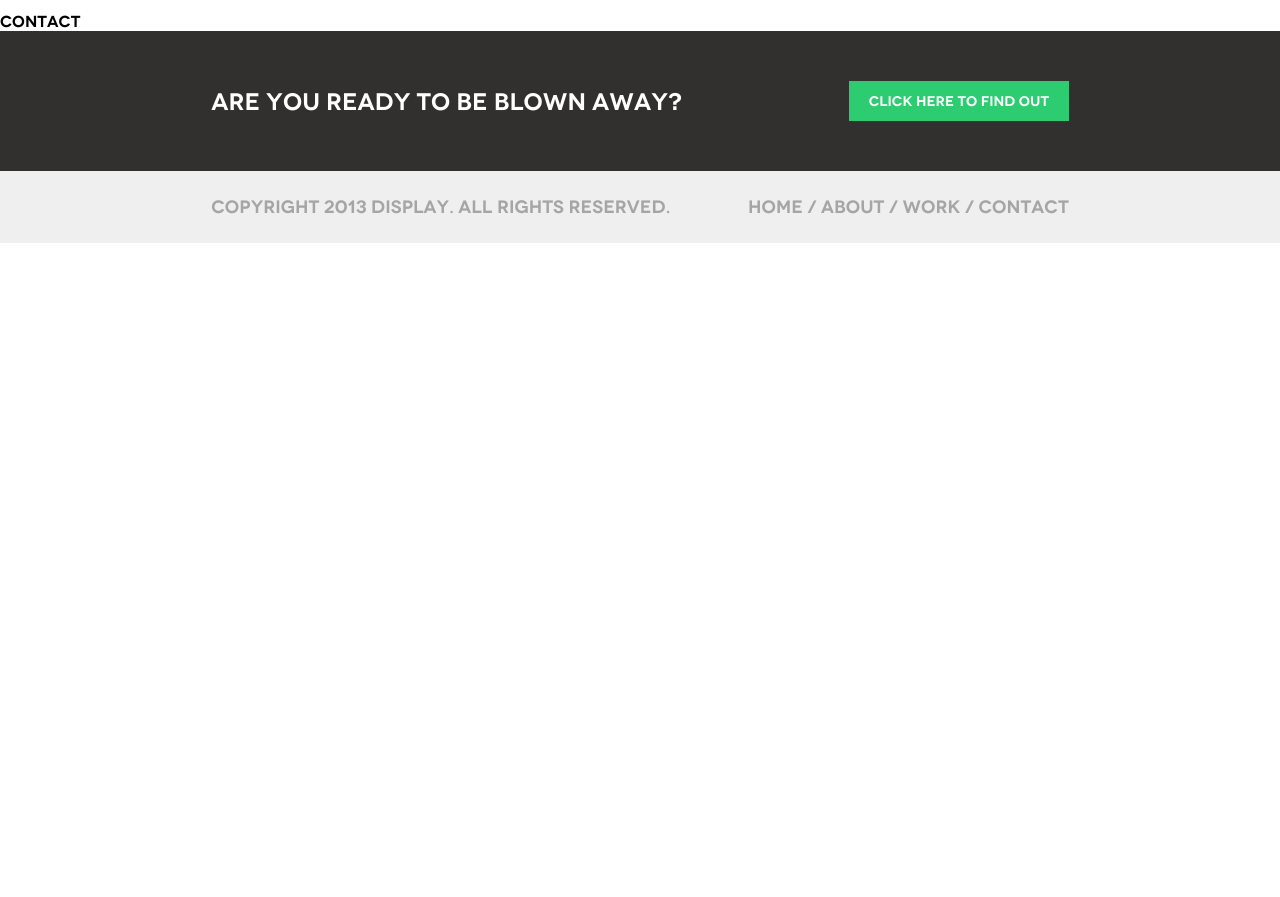
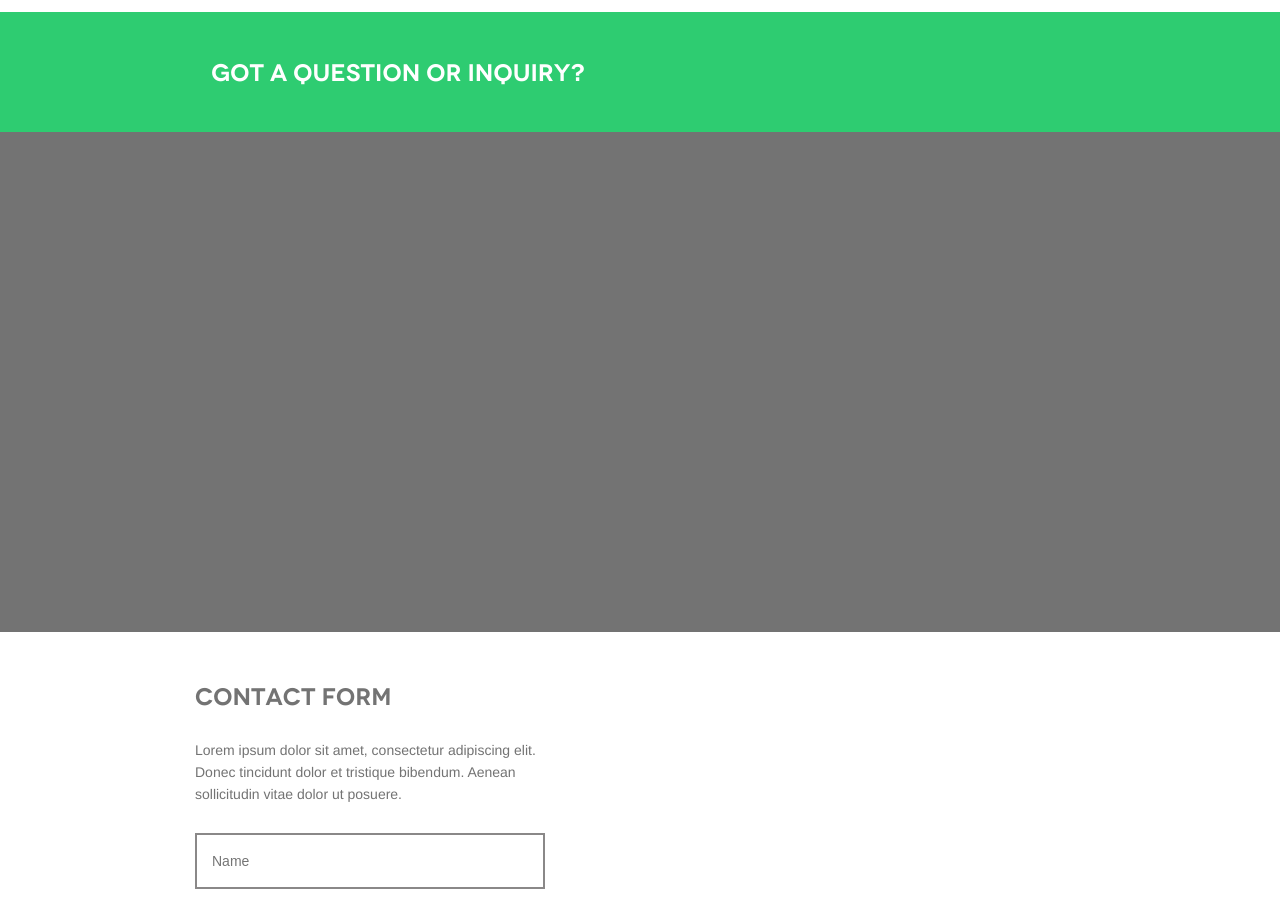
Before and after one commit to andreivechni/display, a Next.js app: page /contact in a window 1280 px wide. Shown: the part 200-1097 px from the top of the page. Before the commit the page ends 800 px from the top, so only its background shows below. Built offline with nearby package versions, Linux system fonts and the light colour scheme.

Commit message:
Contact page implemented (WIP)

```diff
--- a/components/Contact/Contact.module.scss
+++ b/components/Contact/Contact.module.scss
@@ -1,3 +1,98 @@
+@import "../../styles/vars.scss";
+
 .root {
+  display: flex;
+  flex-direction: column;
+  margin-bottom: 50px;
+  color: $secondary;
+}
 
+.content {
+  max-width: 940px;
+  width: 100%;
+  margin: auto;
 }
+
+.mapContainer {
+  background-color: $secondary;
+  height: 500px;
+  width: 100%;
+  margin-bottom: 50px;
+}
+
+.grid {
+  display: flex;
+  flex-direction: column;
+  gap: 48px;
+  padding: 0 25px;
+
+  @media screen and (min-width: $desktop) {
+    display: grid;
+    grid-template-areas:
+      "feedback info"
+      "feedback hours";
+    grid-template-columns: 560px auto;
+    grid-template-rows: 188px auto;
+    row-gap: 48px;
+    column-gap: 110px;
+  }
+}
+
+.feedback {
+  display: flex;
+  flex-direction: column;
+  @media screen and (min-width: $desktop) {
+    grid-area: feedback;
+  }
+}
+
+.heading {
+  font-family: Novecento Wide;
+  font-size: 24px;
+  text-transform: uppercase;
+  text-align: left;
+  margin-bottom: 28px;
+}
+
+.info {
+  font-family: "Helvetica Neue";
+  font-size: 14px;
+  line-height: 22px;
+  display: flex;
+  flex-direction: column;
+  line-height: 22px;
+  margin-bottom: 28px;
+  max-width: 350px;
+  @media screen and (min-width: $desktop) {
+    grid-area: info;
+  }
+}
+
+.infoRow {
+  margin-bottom: 5px;
+}
+
+.hours {
+  grid-area: hours;
+}
+
+.scheduleRow {
+  display: flex;
+  justify-content: space-between;
+}
+
+.scheduleCell {
+  text-align: start;
+  @media screen and (min-width: $desktop) {
+    grid-area: info;
+    min-width: 200px;
+  }
+}
+
+.bold {
+  font-weight: bold;
+}
+
+.email {
+  color: $primary;
+}
--- a/components/Contact/Contact.tsx
+++ b/components/Contact/Contact.tsx
@@ -1,8 +1,85 @@
-import React from "react";
-import styles from "./About.module.scss";
+import React, { useState, ReactNode } from "react";
+import Heading from "../Shared/Heading/Heading";
+import ContactForm from "./ContactForm";
+import styles from "./Contact.module.scss";
 
 const Contact = () => {
-  return <div>Contact</div>;
+  const [isContacted, setIsContacted] = useState(false);
+
+  return (
+    <div className={styles.root}>
+      <Heading>Got a Question or Inquiry?</Heading>
+
+      <div className={styles.mapContainer}>
+        {/*
+          TODO: Can't use google map API since it's not letting me to create a billing account.
+          Shall fix it later
+        */}
+      </div>
+
+      <div className={styles.content}>
+        <div className={styles.grid}>
+          <div className={styles.feedback}>
+            <div className={styles.heading}>Contact Form</div>
+            <div className={styles.info}>
+              Lorem ipsum dolor sit amet, consectetur adipiscing elit. Donec
+              tincidunt dolor et tristique bibendum. Aenean sollicitudin vitae
+              dolor ut posuere.
+            </div>
+
+            {isContacted && <p>Thanks for your feedback!</p>}
+
+            {!isContacted && (
+              <ContactForm setIsContacted={setIsContacted}></ContactForm>
+            )}
+          </div>
+
+          <div className={styles.info}>
+            <div className={styles.heading}>Contact Info</div>
+            <div className={styles.infoRow}>
+              Lorem ipsum dolor sit amet, consectetur adipiscing elit velit
+              justo.
+            </div>
+            <div className={styles.infoRow}>
+              <div>
+                <span className={styles.bold}>email:</span>{" "}
+                <span className={styles.email}>info@display.com</span>
+              </div>
+              <div className={styles.infoRow}>
+                <span className={styles.bold}>phone:</span>: 1.306.222.4545
+              </div>
+            </div>
+            <div>
+              <div>222 2nd Ave South</div>
+              <div>Saskabush, SK S7M 1T6</div>
+            </div>
+          </div>
+
+          <div className={styles.hours}>
+            <div className={styles.heading}>Store Hours</div>
+            <div className={styles.info}>
+              <div className={styles.scheduleRow}>
+                <div className={styles.scheduleCell}>Monday - Thursday</div>
+                <div className={styles.scheduleCell}>8 am - 5 pm</div>
+              </div>
+              <div className={styles.scheduleRow}>
+                <div className={styles.scheduleCell}>Friday</div>
+                <div className={styles.scheduleCell}>8 am - 6 pm</div>
+              </div>
+              <div className={styles.scheduleRow}>
+                <div className={styles.scheduleCell}>Saturday</div>
+                <div className={styles.scheduleCell}>9 am - 5 pm</div>
+              </div>
+              <div className={styles.scheduleRow}>
+                <div className={styles.scheduleCell}>Sunday</div>
+                <div className={styles.scheduleCell}>Closed</div>
+              </div>
+            </div>
+          </div>
+        </div>
+      </div>
+    </div>
+  );
 };
 
 export default Contact;
--- /dev/null
+++ b/components/Contact/ContactForm.module.scss
@@ -0,0 +1,34 @@
+@import "../../styles/vars.scss";
+
+.root {
+  display: flex;
+  flex-direction: column;
+  gap: 15px;
+}
+
+.root input,
+.root textarea {
+  outline: none;
+  border: 2px solid $grey2;
+  padding: 15px;
+  font-size: 14px;
+  line-height: 22px;
+  max-width: 350px;
+
+  @media screen and (min-width: $desktop) {
+    height: 45px;
+  }
+}
+
+.root textarea {
+  height: 220px;
+  max-width: 560px;
+  @media screen and (min-width: $desktop) {
+  }
+}
+
+.root button {
+  width: 140px;
+  min-width: 140px;
+  height: 40px;
+}
--- /dev/null
+++ b/components/Contact/ContactForm.tsx
@@ -0,0 +1,61 @@
+import React, { Dispatch, SetStateAction } from "react";
+import { Formik, Field, Form } from "formik";
+import Button from "../Shared/Button/Button";
+import ContactFormValidationSchema from "./ContactFormValidationSchema";
+import ErrorMessage from "./ErrorMessage";
+import styles from "./ContactForm.module.scss";
+
+type FormProps = {
+  setIsContacted: Dispatch<SetStateAction<boolean>>;
+};
+
+const ContactForm = ({ setIsContacted }: FormProps) => {
+  return (
+    <Formik
+      initialValues={{
+        name: "",
+        email: "",
+        subject: "",
+        message: "",
+      }}
+      validationSchema={ContactFormValidationSchema}
+      onSubmit={async (values) => {
+        // TODO: dock real api here
+        setIsContacted(true);
+      }}
+    >
+      {({ errors, touched }) => (
+        <Form className={styles.root}>
+          <Field id="name" name="name" placeholder="Name" />
+          {errors.name && touched.name ? (
+            <ErrorMessage>{errors.name}</ErrorMessage>
+          ) : null}
+
+          <Field
+            id="email"
+            name="email"
+            placeholder="Email Address"
+            type="email"
+          />
+          {errors.email && touched.email ? (
+            <ErrorMessage>{errors.email}</ErrorMessage>
+          ) : null}
+
+          <Field id="subject" name="subject" placeholder="Subject" />
+          {errors.subject && touched.subject ? (
+            <ErrorMessage>{errors.subject}</ErrorMessage>
+          ) : null}
+
+          <Field id="message" name="message" as="textarea" />
+          {errors.message && touched.message ? (
+            <ErrorMessage>{errors.message}</ErrorMessage>
+          ) : null}
+
+          <Button type="submit">Send message</Button>
+        </Form>
+      )}
+    </Formik>
+  );
+};
+
+export default ContactForm;
--- /dev/null
+++ b/components/Contact/ContactFormValidationSchema.ts
@@ -0,0 +1,10 @@
+import * as Yup from "yup";
+
+const ContactFormSchema = Yup.object().shape({
+  name: Yup.string().required("Required"),
+  email: Yup.string().email("Invalid email").required("Required"),
+  subject: Yup.string().required("Required"),
+  message: Yup.string().max(1000, "Too Long!").required("Required"),
+});
+
+export default ContactFormSchema;
--- /dev/null
+++ b/components/Contact/ErrorMessage.module.scss
@@ -0,0 +1,7 @@
+@import "../../styles/vars.scss";
+
+.errorMessage {
+  font-size: 12px;
+  color: $danger;
+  font-family: "Helvetica Neue";
+}
--- /dev/null
+++ b/components/Contact/ErrorMessage.tsx
@@ -0,0 +1,12 @@
+import React, { ReactNode } from "react";
+import styles from './ErrorMessage.module.scss';
+
+type ErrorMessageProps = {
+  children: ReactNode;
+};
+
+const ErrorMessage = ({ children }: ErrorMessageProps) => {
+  return <div className={styles.errorMessage}>{children}</div>;
+};
+
+export default ErrorMessage;
--- a/package.json
+++ b/package.json
@@ -12,10 +12,13 @@
   "dependencies": {
     "@svgr/webpack": "^6.2.1",
     "classnames": "^2.3.1",
+    "formik": "^2.2.9",
     "framer-motion": "^6.2.8",
+    "google-maps-react": "^2.0.6",
     "next": "12.1.0",
     "react": "17.0.2",
-    "react-dom": "17.0.2"
+    "react-dom": "17.0.2",
+    "yup": "^0.32.11"
   },
   "devDependencies": {
     "@types/node": "17.0.22",
--- a/styles/vars.scss
+++ b/styles/vars.scss
@@ -1,8 +1,10 @@
 $mobile: 600px;
 $tablet: 768px;
+$desktop: 1440px;
 
 $primary: #2ecc71;
 $secondary: #737373;
+$danger: #df5757;
 $grey1: #dadada;
 $grey2: #8a8888;
 $grey3: #efefef;
```
Also changed, not shown: components/Contact/Map/MapContainer.tsx (added, +25 -0 lines), 1 other file (tests, documents, lock files or other folders).
